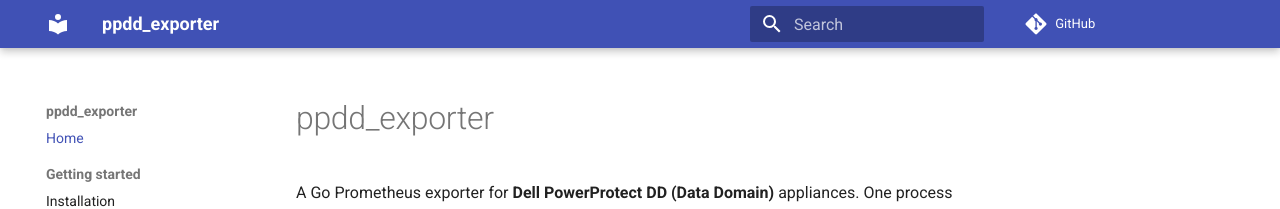
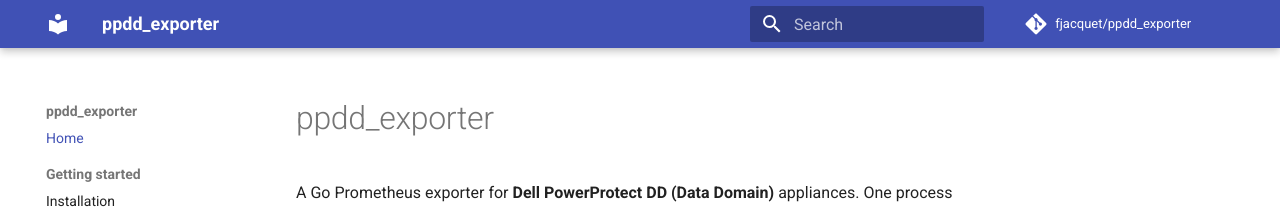
Before and after one commit to fjacquet/ppdd_exporter, an MkDocs documentation site: the page built from docs/index.md, in a window 1280 px wide. Shown: the top 209 px of the page. Built offline with MkDocs 1.6.1 and Material for MkDocs 9.7.7, drawn with Linux system fonts in a browser that asks for light colours; comment, search, counter and statistics services are not loaded; part of the change alters nothing that is shown.

Commit message:
chore: fleet health refresh
Surface release version in docs via mkdocs-material extra.version (v0.8.2); canonical repo_url/repo_name.

```diff
--- a/mkdocs.yml
+++ b/mkdocs.yml
@@ -1,6 +1,7 @@
 site_name: ppdd_exporter
 site_description: Prometheus exporter for Dell PowerProtect DD (Data Domain) appliances
 repo_url: https://github.com/fjacquet/ppdd_exporter
+repo_name: fjacquet/ppdd_exporter
 exclude_docs: |
   superpowers/
 theme:
@@ -32,3 +33,6 @@ nav:
       - 0008 Supply-chain hardening: adr/0008-ci-supply-chain-hardening.md
       - 0009 Validate vs 8.7.0 OpenAPI: adr/0009-validate-against-8.7.0-openapi.md
       - Template: adr/0000-template.md
+
+extra:
+  version: v0.8.2
```
